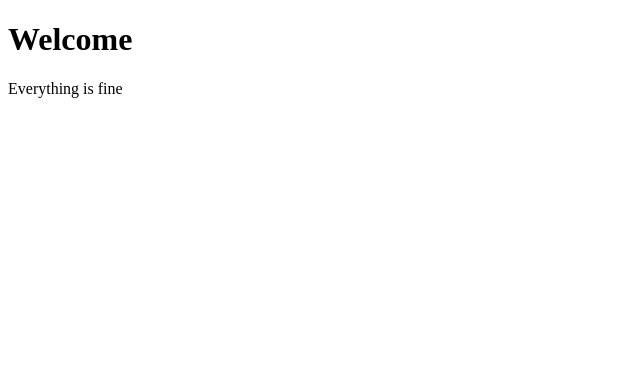
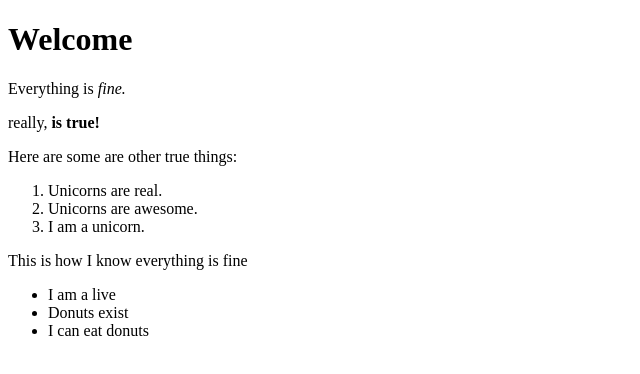
Before and after one commit to ccampb50/html-basics, a plain HTML site: page index.html in a window 1280 px wide. Shown: the whole page, without its empty margins (0-640 px from the left). Drawn offline with Linux system fonts and the light colour scheme.

Commit message:
add new elements to index.html

```diff
--- a/index.html
+++ b/index.html
@@ -5,7 +5,20 @@
     <title>Good Website</title>
   </head>
   <body>
-    <h1> Welcome </h1>
-    <p> Everything is fine </p>
+    <h1>Welcome</h1>
+    <p>Everything is <em>fine.</em> </p>
+    <p>really, <strong>is true!</strong></p>
+    <p>Here are some are other true things:</p>
+    <ol>
+      <li>Unicorns are real.</li>
+      <li>Unicorns are awesome.</li>
+      <li>I am a unicorn.</li>
+    </ol>
+    <p> This is how I know everything is fine </p>
+    <ul>
+      <li>I am a live</li>
+      <li>Donuts exist</li>
+      <li>I can eat donuts</li>
+    </ul>
   </body>
 </html>
```
